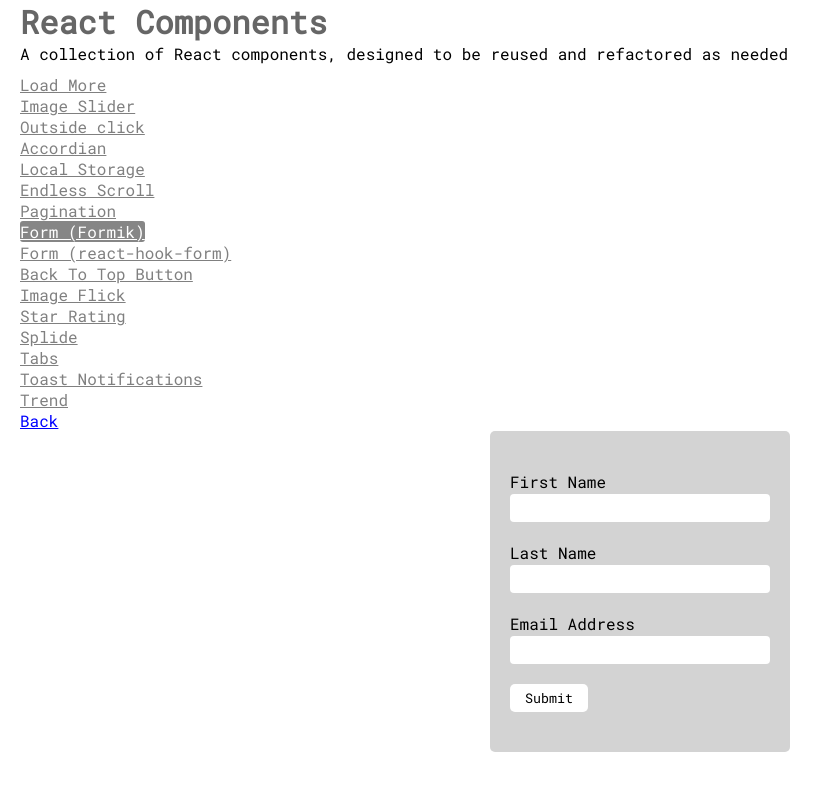
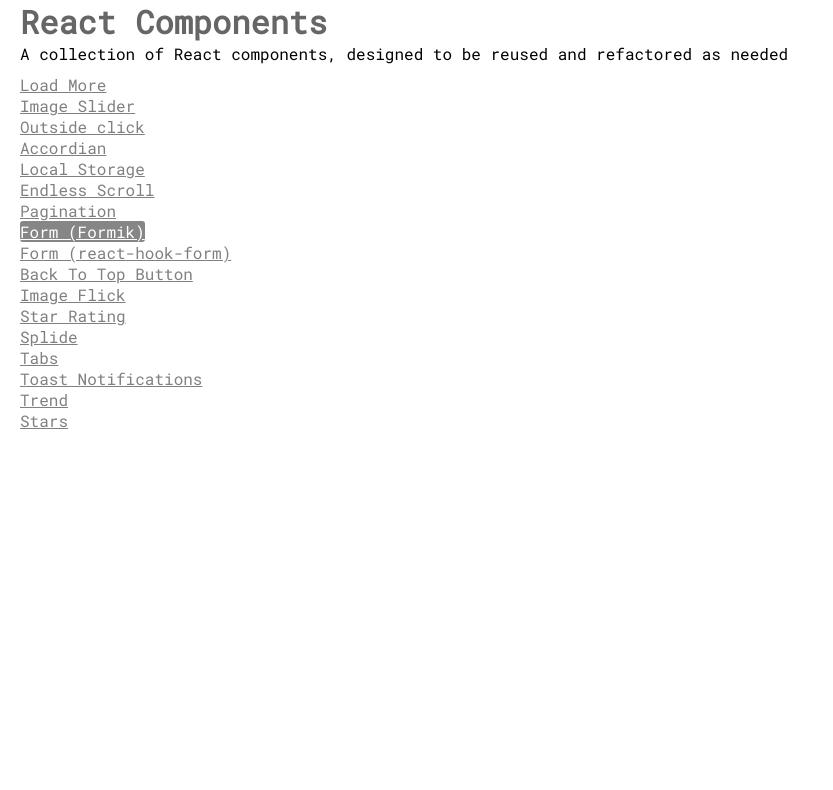
Before and after one commit to ChrisCooper0/react-components, a React (Create React App) app: page /formik in a window 1280 px wide. Shown: the top 790 px of the page, without its empty margins (0-833 px from the left). Built offline with nearby package versions, Linux system fonts and the light colour scheme.

Commit message:
star rating wip

```diff
--- a/package.json
+++ b/package.json
@@ -12,7 +12,7 @@
     "react": "^17.0.2",
     "react-dom": "^17.0.2",
     "react-hook-form": "^7.28.0",
-    "react-icons": "^4.3.1",
+    "react-icons": "^4.6.0",
     "react-outside-click-handler": "^1.3.0",
     "react-paginate": "^7.1.3",
     "react-router-dom": "^6.2.1",
--- a/src/App.js
+++ b/src/App.js
@@ -22,6 +22,7 @@ import ToastNotification from "./components/ToastNotification/ToastNotification"
 import Splider from "./components/Splider/Splider";
 import TrendLine from "./components/TrendLine/TrendLine";
 import ReactHookForm from "./components/ReactHookForm/ReactHookForm";
+import Stars from "./components/Stars/Stars";
 
 function App() {
   return (
@@ -116,6 +117,11 @@ function App() {
                 Trend
               </NavLink>
             </li>
+            <li>
+              <NavLink activeClassName="selected" to="/stars">
+                Stars
+              </NavLink>
+            </li>
           </ul>
         </nav>
         <Routes>
@@ -126,7 +132,7 @@ function App() {
           <Route path="/local-storage" element={<LocalStorage />} />
           <Route path="/endless-scroll" element={<EndlessScroll />} />
           <Route path="/pagination" element={<Pagination />} />
-          <Route path="/formik" element={<FormExample />} />
+          {/* <Route path="/formik" element={<FormExample />} /> */}
           <Route path="/reacthookform" element={<ReactHookForm />} />
           <Route path="/backtotop" element={<BackToTopButton />} />
           <Route path="/image-flick" element={<ImageFlick />} />
@@ -147,6 +153,7 @@ function App() {
             path="/trend"
             element={<TrendLine radius={7.5} width={1.5} />}
           />
+          <Route path="/stars" element={<Stars />} />
         </Routes>
       </div>
     </Router>
--- a/src/components/Formik/Formik.js
+++ b/src/components/Formik/Formik.js
@@ -1,125 +1,125 @@
-import React from "react";
-import styled from "styled-components";
-import { Link } from "react-router-dom";
-import { useFormik } from "formik";
+// import React from "react";
+// import styled from "styled-components";
+// import { Link } from "react-router-dom";
+// import { useFormik } from "formik";
 
-const StyledWrapper = styled.div`
-  display: flex;
-  justify-content: center;
-  align-items: center;
-`;
+// const StyledWrapper = styled.div`
+//   display: flex;
+//   justify-content: center;
+//   align-items: center;
+// `;
 
-const StyledForm = styled.form`
-  padding: 40px 20px;
-  width: 300px;
-  border-radius: 5px;
-  background-color: lightgrey;
-`;
+// const StyledForm = styled.form`
+//   padding: 40px 20px;
+//   width: 300px;
+//   border-radius: 5px;
+//   background-color: lightgrey;
+// `;
 
-const StyledInput = styled.input`
-  width: 100%;
-  padding: 5px 10px;
-  border-radius: 4px;
-  outline: none;
-  border: none;
-  background-color: #fff;
-  margin-bottom: 20px;
-`;
+// const StyledInput = styled.input`
+//   width: 100%;
+//   padding: 5px 10px;
+//   border-radius: 4px;
+//   outline: none;
+//   border: none;
+//   background-color: #fff;
+//   margin-bottom: 20px;
+// `;
 
-const StyledLabel = styled.label`
-  display: block;
-  margin-bottom: 2px;
-`;
+// const StyledLabel = styled.label`
+//   display: block;
+//   margin-bottom: 2px;
+// `;
 
-const StyledButton = styled.button`
-  width: 30%;
-  border: none;
-  border-radius: 5px;
-  padding: 5px 10px;
-  background-color: #fff;
-  &:hover {
-    background-color: #f5f5f5;
-    cursor: pointer;
-  }
-`;
+// const StyledButton = styled.button`
+//   width: 30%;
+//   border: none;
+//   border-radius: 5px;
+//   padding: 5px 10px;
+//   background-color: #fff;
+//   &:hover {
+//     background-color: #f5f5f5;
+//     cursor: pointer;
+//   }
+// `;
 
-const FormExample = () => {
-  // Pass the useFormik() hook initial form values and a submit function that will
-  // be called when the form is submitted
-  const formik = useFormik({
-    initialValues: {
-      firstName: "",
-      lastName: "",
-      email: "",
-    },
-    onSubmit: (values, { setSubmitting, resetForm }) => {
-      setTimeout(() => {
-        alert(JSON.stringify(values, null, 2));
-        setSubmitting(false);
-      }, 500);
-      resetForm();
-    },
-  });
+// const FormExample = () => {
+//   // Pass the useFormik() hook initial form values and a submit function that will
+//   // be called when the form is submitted
+//   const formik = useFormik({
+//     initialValues: {
+//       firstName: "",
+//       lastName: "",
+//       email: "",
+//     },
+//     onSubmit: (values, { setSubmitting, resetForm }) => {
+//       setTimeout(() => {
+//         alert(JSON.stringify(values, null, 2));
+//         setSubmitting(false);
+//       }, 500);
+//       resetForm();
+//     },
+//   });
 
-  return (
-    <>
-      <Link className="link" to="/">
-        Back
-      </Link>
-      <StyledWrapper>
-        <StyledForm onSubmit={formik.handleSubmit}>
-          <StyledLabel htmlFor="firstName">First Name</StyledLabel>
-          <StyledInput
-            id="firstName"
-            name="firstName"
-            type="text"
-            required
-            onChange={formik.handleChange}
-            onBlur={formik.handleBlur}
-            value={formik.values.firstName}
-          />
-          {formik.touched.firstName && formik.errors.firstName ? (
-            <div>{formik.errors.firstName}</div>
-          ) : null}
+//   return (
+//     <>
+//       <Link className="link" to="/">
+//         Back
+//       </Link>
+//       <StyledWrapper>
+//         <StyledForm onSubmit={formik.handleSubmit}>
+//           <StyledLabel htmlFor="firstName">First Name</StyledLabel>
+//           <StyledInput
+//             id="firstName"
+//             name="firstName"
+//             type="text"
+//             required
+//             onChange={formik.handleChange}
+//             onBlur={formik.handleBlur}
+//             value={formik.values.firstName}
+//           />
+//           {formik.touched.firstName && formik.errors.firstName ? (
+//             <div>{formik.errors.firstName}</div>
+//           ) : null}
 
-          <StyledLabel htmlFor="lastName">Last Name</StyledLabel>
-          <StyledInput
-            id="lastName"
-            name="lastName"
-            type="text"
-            required
-            onChange={formik.handleChange}
-            onBlur={formik.handleBlur}
-            value={formik.values.lastName}
-          />
-          {formik.touched.lastName && formik.errors.lastName ? (
-            <div>{formik.errors.lastName}</div>
-          ) : null}
+//           <StyledLabel htmlFor="lastName">Last Name</StyledLabel>
+//           <StyledInput
+//             id="lastName"
+//             name="lastName"
+//             type="text"
+//             required
+//             onChange={formik.handleChange}
+//             onBlur={formik.handleBlur}
+//             value={formik.values.lastName}
+//           />
+//           {formik.touched.lastName && formik.errors.lastName ? (
+//             <div>{formik.errors.lastName}</div>
+//           ) : null}
 
-          <StyledLabel htmlFor="email">Email Address</StyledLabel>
-          <StyledInput
-            id="email"
-            name="email"
-            type="email"
-            required
-            onChange={formik.handleChange}
-            onBlur={formik.handleBlur}
-            value={formik.values.email}
-          />
-          {formik.touched.email && formik.errors.email ? (
-            <div>{formik.errors.email}</div>
-          ) : null}
-          {formik.isSubmitting ? (
-            <StyledButton type="submit" disabled>
-              Submit
-            </StyledButton>
-          ) : (
-            <StyledButton type="submit">Submit</StyledButton>
-          )}
-        </StyledForm>
-      </StyledWrapper>
-    </>
-  );
-};
+//           <StyledLabel htmlFor="email">Email Address</StyledLabel>
+//           <StyledInput
+//             id="email"
+//             name="email"
+//             type="email"
+//             required
+//             onChange={formik.handleChange}
+//             onBlur={formik.handleBlur}
+//             value={formik.values.email}
+//           />
+//           {formik.touched.email && formik.errors.email ? (
+//             <div>{formik.errors.email}</div>
+//           ) : null}
+//           {formik.isSubmitting ? (
+//             <StyledButton type="submit" disabled>
+//               Submit
+//             </StyledButton>
+//           ) : (
+//             <StyledButton type="submit">Submit</StyledButton>
+//           )}
+//         </StyledForm>
+//       </StyledWrapper>
+//     </>
+//   );
+// };
 
-export default FormExample;
+// export default FormExample;
--- a/src/components/ReactHookForm/ReactHookForm.js
+++ b/src/components/ReactHookForm/ReactHookForm.js
@@ -61,13 +61,8 @@ const ReactHookForm = () => {
           <input {...register("name", { required: true })} />
           {errors.name && <p>Name is required</p>}
           <label htmlFor="email">Email</label>
-          <input
-            name="email"
-            type="email"
-            {...register("email", { required: true })}
-          />
+          <input type="email" {...register("email", { required: true })} />
           {errors.email && <p>Email is required</p>}
-
           <button type="submit">Submit</button>
         </StyledForm>
       </StyledWrapper>
--- a/src/components/StarRating/IconStar.js
+++ b/src/components/StarRating/IconStar.js
@@ -3,7 +3,7 @@ import React from "react";
 const IconStar = ({
   width = "20",
   height = "20",
-  type = "full",
+  type,
   fullColor,
   emptyColor,
 }) => {
--- /dev/null
+++ b/src/components/Stars/Stars.js
@@ -0,0 +1,127 @@
+import React, { useState } from "react";
+import { Link } from "react-router-dom";
+import styled from "styled-components";
+import IconStar from "../StarRating/IconStar";
+
+import { AiFillStar, AiOutlineStar } from "react-icons/ai";
+
+const Stars = () => {
+  const [hover, setHover] = useState(null);
+  const [ratingText, setRatingText] = useState("");
+
+  const [onHiglight, setOnHighlight] = useState(true);
+
+  let roundedRating = Math.round(3.5 * 2) / 2;
+
+  let starRatings = [
+    { type: "empty" },
+    { type: "empty" },
+    { type: "empty" },
+    { type: "empty" },
+    { type: "empty" },
+  ];
+
+  for (let i = 0; i < roundedRating; i++) {
+    if (roundedRating % 1 === 0 || roundedRating > i + 0.5) {
+      starRatings.splice(i, 1, { type: "full" });
+    } else {
+      starRatings.splice(i, 1, { type: "half" });
+    }
+  }
+
+  const ratingLabel = ["Poor", "Fair", "Average", "Good", "Excellent"];
+
+  const handleInteraction = (ratingValue, i) => {
+    if (onHiglight) {
+      setHover(ratingValue);
+
+      setRatingText(ratingLabel[i]);
+
+      // Vibrate - Not iOs
+      const canVibrate = window.navigator.vibrate;
+      if (canVibrate && i !== null) {
+        navigator.vibrate(200);
+      }
+    }
+  };
+
+  return (
+    <>
+      <Link className="link" to="/">
+        Back
+      </Link>
+
+      <Wrapper>
+        <Button onClick={() => setOnHighlight(!onHiglight)}>
+          onHiglight prop switch
+        </Button>
+        <div>
+          {[...Array(5)].map((_star, i) => {
+            const ratingValue = i + 1;
+            return (
+              <label key={i} tabIndex={i + 1}>
+                <input type="radio" name="rating" value={i} />
+                {!onHiglight && (
+                  <span
+                    className="star"
+                    onMouseEnter={() => handleInteraction(ratingValue, i)}
+                    onMouseLeave={() => handleInteraction(null)}
+                  >
+                    <IconStar
+                      type={starRatings[i].type}
+                      fullColor={"blue"}
+                      emptyColor={"grey"}
+                    />
+                  </span>
+                )}
+                {onHiglight && (
+                  <span
+                    onMouseEnter={() => handleInteraction(ratingValue, i)}
+                    onMouseLeave={() => handleInteraction(null)}
+                  >
+                    {ratingValue <= hover ? (
+                      <AiFillStar size={50} className="star" />
+                    ) : (
+                      <AiOutlineStar size={50} className="star" />
+                    )}
+                  </span>
+                )}
+              </label>
+            );
+          })}
+        </div>
+        <p>{ratingText}</p>
+      </Wrapper>
+    </>
+  );
+};
+
+const Button = styled.button`
+  border: none;
+  padding: 8px;
+  border-radius: 5px;
+  margin-bottom: 20px;
+  color: white;
+  background: grey;
+
+  &:hover {
+    cursor: pointer;
+  }
+`;
+
+const Wrapper = styled.div`
+  display: flex;
+  justify-content: center;
+  flex-direction: column;
+  align-items: center;
+
+  .star {
+    cursor: pointer;
+  }
+
+  input[type="radio"] {
+    display: none;
+  }
+`;
+
+export default Stars;
--- a/src/components/TrendLine/TrendLine.js
+++ b/src/components/TrendLine/TrendLine.js
@@ -4,7 +4,6 @@ import { Link } from "react-router-dom";
 import theme from "../../Theme";
 
 const TrendLine = ({ radius, width }) => {
-  console.log(theme.background.blue[100]);
   return (
     <>
       <Link className="link" to="/">
```
Also changed, not shown: 2 other files (tests, documents, lock files or other folders).
